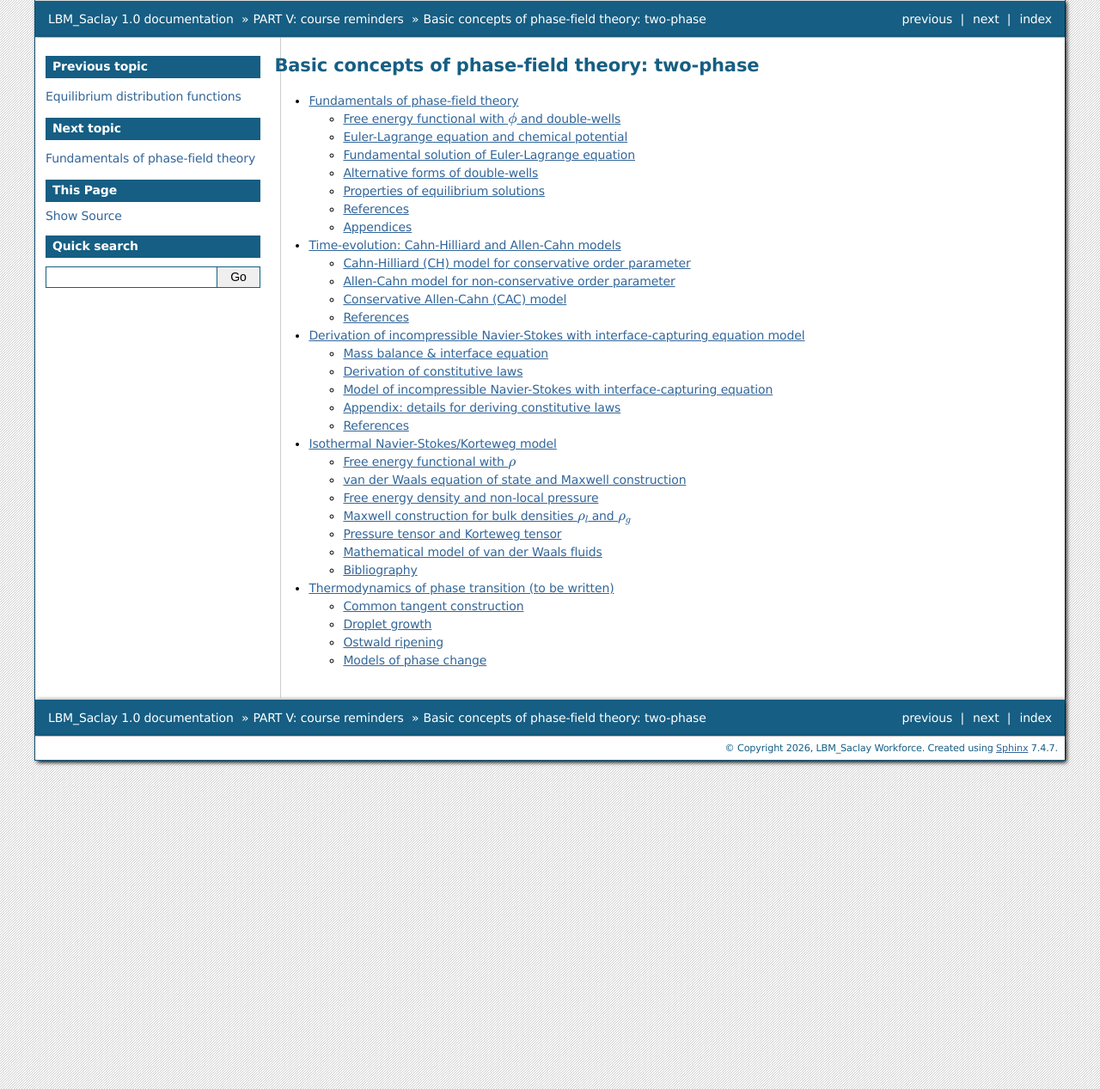
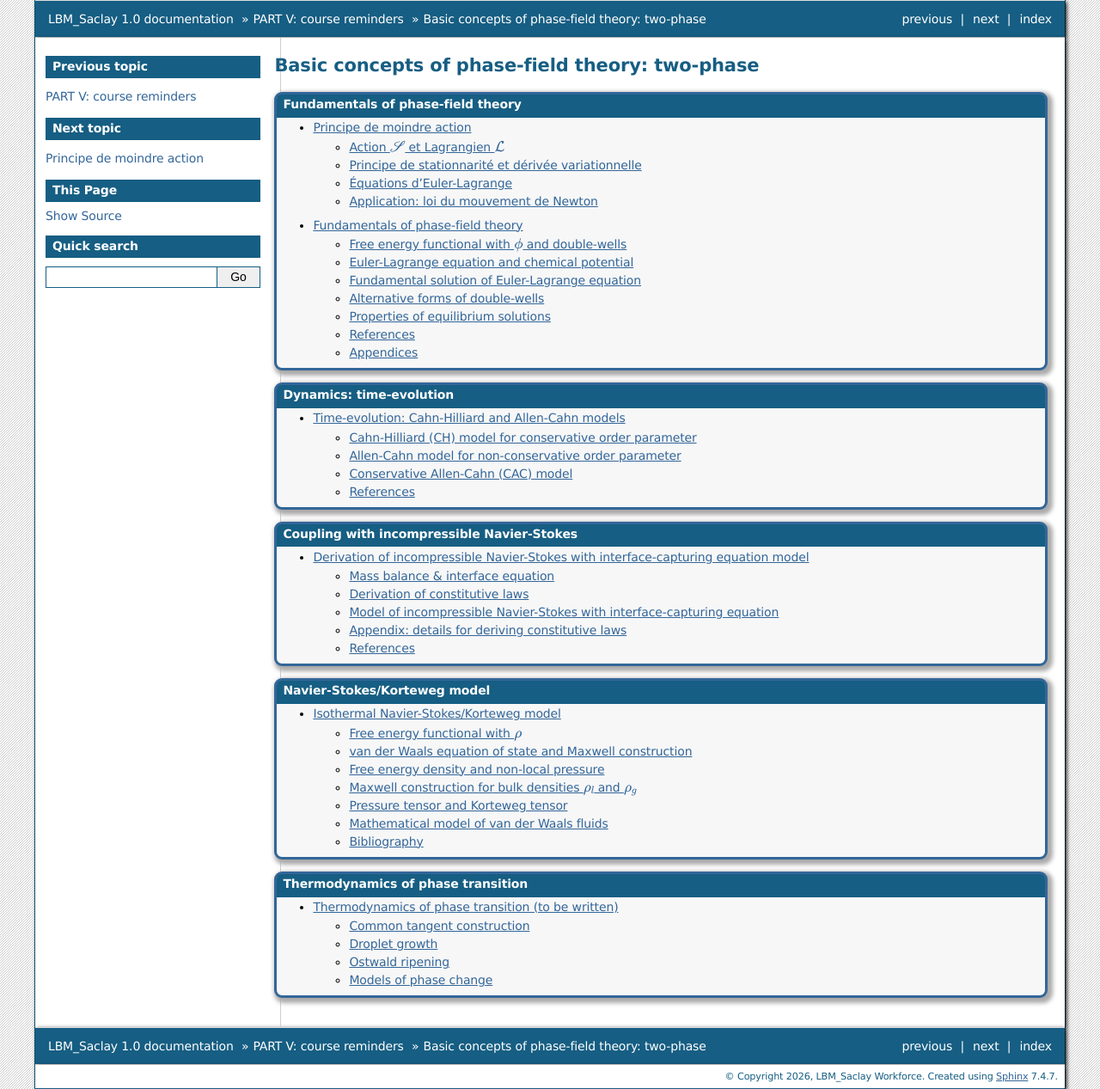
Before and after one commit to cea-lbm-saclay/LBM_Saclay_Documentation, a Sphinx documentation site: the page built from doc/src_doc/05_COURSES/Course_PF/TOC_Phase-Field.rst, in a window 1280 px wide. Shown: the whole page at 86% size. Built offline with Sphinx 7.4.7, drawn with Linux system fonts in a browser that asks for light colours.

Commit message:
Update course

```diff
--- a/doc/src_doc/05_COURSES/Course_Fluid_Dyn/TOC_Fluid-Dyn.rst
+++ b/doc/src_doc/05_COURSES/Course_Fluid_Dyn/TOC_Fluid-Dyn.rst
@@ -8,4 +8,3 @@ Fluid dynamics & Thermodynamics
 
    ./01_Navier-Stokes.rst
    ./02_Energy-Equation.rst
-   ./03_Least_Action_Principle.rst
--- a/doc/src_doc/05_COURSES/Course_PF/TOC_Phase-Field.rst
+++ b/doc/src_doc/05_COURSES/Course_PF/TOC_Phase-Field.rst
@@ -3,11 +3,38 @@
 Basic concepts of phase-field theory: two-phase
 ===============================================
 
-.. toctree::
-   :maxdepth: 2
+.. admonition:: Fundamentals of phase-field theory
 
-   ./01_Fundamentals_PF.rst
-   ./02_CH_CAC_Models.rst
-   ./03_NavierStokes_with_PhaseField.rst
-   ./04_NavierStokes_Korteweg.rst
-   ./05_Thermodynamic_Of_PhaseTransition.rst
+   .. toctree::
+      :maxdepth: 2
+
+      ./00_Least_Action_Principle.rst
+      ./01_Fundamentals_PF.rst
+
+.. admonition:: Dynamics: time-evolution
+
+   .. toctree::
+      :maxdepth: 2
+
+      ./02_CH_CAC_Models.rst
+
+.. admonition:: Coupling with incompressible Navier-Stokes
+
+   .. toctree::
+      :maxdepth: 2
+
+      ./03_NavierStokes_with_PhaseField.rst
+
+.. admonition:: Navier-Stokes/Korteweg model
+
+   .. toctree::
+      :maxdepth: 2
+
+      ./04_NavierStokes_Korteweg.rst
+
+.. admonition:: Thermodynamics of phase transition
+
+   .. toctree::
+      :maxdepth: 2
+
+      ./05_Thermodynamic_Of_PhaseTransition.rst
```
Also changed, not shown: doc/index.rst (+11 -0 lines), doc/src_doc/05_COURSES/Course_PF/00_Least_Action_Principle.rst (added, +159 -0 lines), doc/src_doc/05_COURSES/TOC_Courses.rst (+12 -6 lines).
